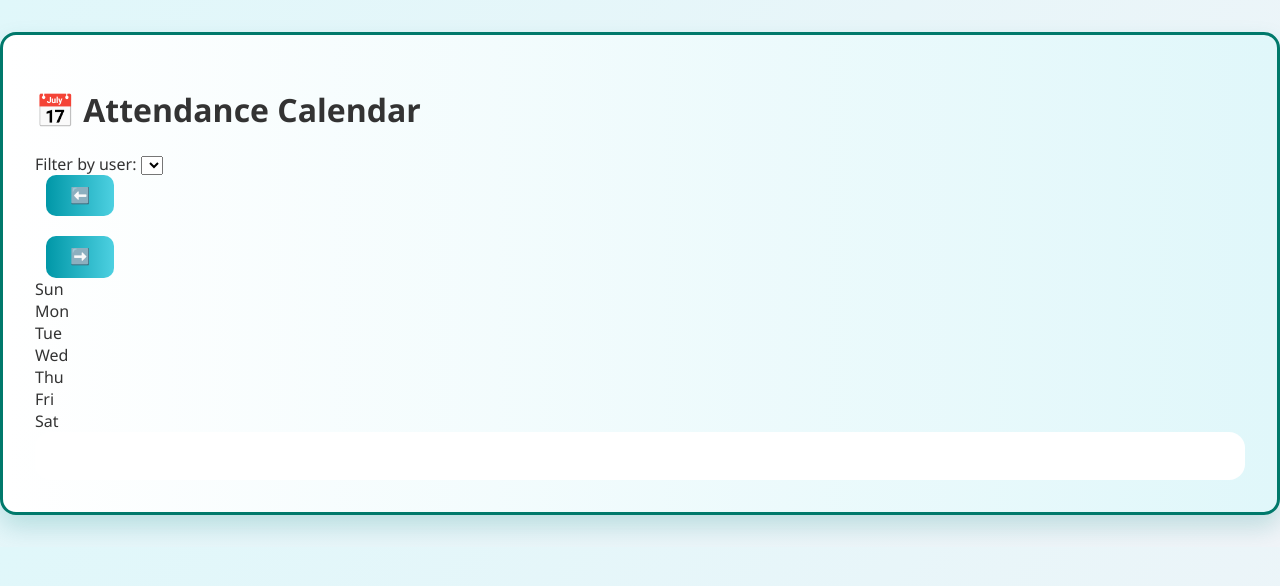
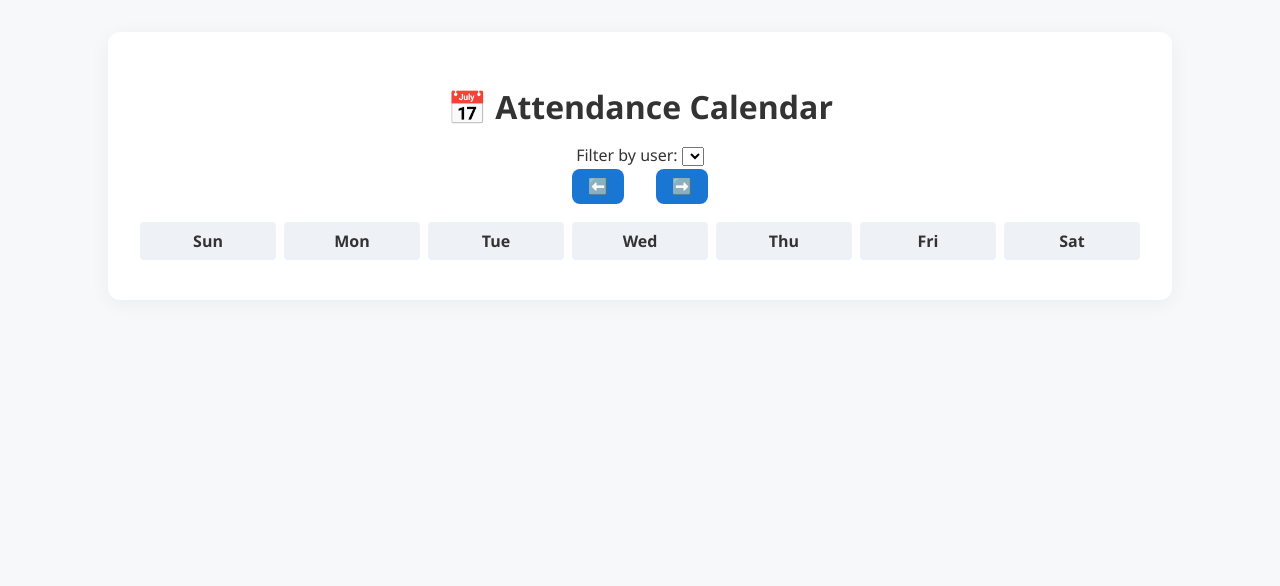
Before and after one commit to GPRaikar/Attendance-Tracker-Backend, a Flask app: page /calendar in a window 1280 px wide. Shown: the top 586 px of the page. Run offline with Flask 3, Linux system fonts and the light colour scheme; lists and menus that the app fills with data are empty.

Commit message:
Update style.css

```diff
--- a/static/style.css
+++ b/static/style.css
@@ -1,250 +1,118 @@
-* {
-  box-sizing: border-box;
-}
-
-html, body {
-  height: auto;
-  overflow-y: auto;
+body {
+  font-family: 'Segoe UI', Tahoma, Geneva, Verdana, sans-serif;
+  background-color: #f6f8fa;
   margin: 0;
-  font-family: 'Segoe UI', Tahoma, Geneva, Verdana, sans-serif;
-  background: linear-gradient(135deg, #e0f7fa, #f0f4f8);
+  padding: 2rem;
   color: #333;
-  padding: 0;
-  overflow-y: auto;
-}
-
-.zoom-wrapper {
-  transform: scale(0.70);
-  transform-origin: top center;
-  width: 100%;
-  overflow: visible;      /* Allow scrolling */
-  height: auto;           /* Allow natural height */
-  padding-bottom: 2rem;   /* Optional: spacing at bottom */
 }
 
 .calendar-container {
- /* transform: scale(0.7); */
-  transform-origin: top center;
-  background: linear-gradient(to right, #ffffff, #e0f7fa);
-  margin: 2rem auto;
+  max-width: 1000px;
+  margin: auto;
+  background: white;
+  border-radius: 12px;
   padding: 2rem;
-  max-width: 1300px;
-  width: 100%;
-  border: 3px solid #00796b;
-  border-radius: 16px;
-  box-shadow: 0 12px 24px rgba(0, 128, 128, 0.2);
-  animation: fadeIn 0.7s ease;
+  box-shadow: 0 4px 20px rgba(0, 0, 0, 0.05);
 }
 
-@keyframes fadeIn {
-  from { opacity: 0; transform: scale(0.95); }
-  to { opacity: 1; transform: scale(1); }
+h1 {
+  text-align: center;
+  margin-bottom: 1rem;
 }
 
-#calendar {
-  background-color: #ffffff;
-  padding: 1.5rem;
-  border-radius: 16px;
+.calendar-toolbar {
+  text-align: center;
+  margin-bottom: 1rem;
+}
+
+.calendar-controls {
+  display: flex;
+  justify-content: center;
+  align-items: center;
+  gap: 1rem;
+}
+
+.calendar-controls button {
+  padding: 0.5rem 1rem;
+  font-size: 1rem;
+  background-color: #1976d2;
+  color: white;
+  border: none;
+  border-radius: 8px;
+  cursor: pointer;
+}
+
+.calendar-grid {
   display: grid;
   grid-template-columns: repeat(7, 1fr);
-  gap: 0.8rem;
-  animation: slideIn 0.6s ease;
+  gap: 0.5rem;
 }
 
-@keyframes slideIn {
-  from { transform: translateY(40px); opacity: 0; }
-  to { transform: translateY(0); opacity: 1; }
+.day-name {
+  font-weight: bold;
+  text-align: center;
+  padding: 0.5rem 0;
+  background-color: #eef2f7;
+  border-radius: 4px;
 }
 
-.calendar-header {
-  background: linear-gradient(90deg, #00796b, #26c6da);
-  color: #fff;
-  padding: 1.5rem;
-  border-radius: 16px;
-  text-align: center;
-  margin-bottom: 1rem;
-  box-shadow: 0 6px 20px rgba(0, 128, 128, 0.3);
+.day {
+  background-color: #f9fbfc;
+  min-height: 120px;
+  padding: 0.5rem;
+  border-radius: 8px;
+  border: 1px solid #e0e0e0;
   position: relative;
-  animation: popUp 0.5s ease-in-out;
 }
 
-@keyframes popUp {
-  0% { transform: scale(0.9); opacity: 0; }
-  100% { transform: scale(1); opacity: 1; }
+.day.empty {
+  background-color: transparent;
+  border: none;
 }
 
-.calendar-header h1 {
-  font-size: 2.7rem;
-  font-weight: bold;
-  margin: 0;
-}
-
-.calendar-subtitle {
-  font-size: 1rem;
-  font-weight: 300;
-  margin-top: 0.5rem;
-}
-
-.filter-section {
-  position: absolute;
-  top: 1rem;
-  right: 1rem;
-  text-align: right;
-}
-
-.filter-section label {
-  font-size: 0.9rem;
-  margin-bottom: 0.3rem;
-  display: block;
-}
-
-.filter-section select {
-  padding: 0.4rem 0.8rem;
-  font-size: 0.9rem;
-  border-radius: 8px;
-  border: 1px solid #ccc;
-}
-
-.calendar-month-label {
-  background-color: #00796b;
-  color: #ffffff;
-  padding: 0.6rem 1.2rem;
-  margin: 0 auto 1.2rem auto;
-  border-radius: 12px;
-  font-size: 1.4rem;
-  font-weight: bold;
-  text-align: center;
-  box-shadow: 0 4px 10px rgba(0, 0, 0, 0.2);
-}
-
-.day.header {
-  background-color: #004d40;
-  color: #ffffff;
-  text-align: center;
-  font-weight: bold;
-  padding: 0.7rem 0;
-  border-radius: 10px;
-}
-
-.day.date-cell {
-  background: rgba(255, 255, 255, 0.9);
-  border-radius: 12px;
-  padding: 0.6rem;
-  border: 3px solid #00796b;
-  display: flex;
-  flex-direction: column;
-  min-height: 110px;
-  backdrop-filter: blur(6px);
-  box-shadow: 0 2px 8px rgba(0, 0, 0, 0.1);
-  transition: transform 0.3s ease, box-shadow 0.3s ease, background 0.3s ease;
-}
-
-.day.date-cell:hover {
-  border-color: #0097a7;
-  background: #e0f7fa;
-  transform: translateY(-5px) scale(1.05);
-  z-index: 10;
-  box-shadow: 0 6px 14px rgba(0, 128, 128, 0.3);
+.today {
+  border: 2px solid #ffa500;
 }
 
 .date {
   font-weight: bold;
-  color: #00796b;
-  font-size: 0.95rem;
-  margin-bottom: 6px;
+  font-size: 1rem;
+  margin-bottom: 0.5rem;
 }
 
-.today {
-  border: 2px solid #00acc1;
-  background-color: #e1f5fe;
+.status-tag {
+  font-size: 0.85rem;
+  margin: 0.2rem 0;
+  padding: 0.2rem 0.4rem;
+  border-radius: 4px;
+  display: block;
+  white-space: nowrap;
+  overflow: hidden;
+  text-overflow: ellipsis;
 }
 
-.entry-grid {
-  display: grid;
-  grid-template-columns: repeat(3, 1fr);
-  gap: 4px;
-  padding-top: 0.3rem;
+.status-tag.wfo {
+  background-color: #e3f2fd;
+  color: #0d47a1;
 }
 
-.initial-box {
-  font-weight: 700;
-  background-color: #f0f0f0;
-  color: #333;
-  text-align: center;
-  font-size: 0.65rem;
-  padding: 4px;
-  border-radius: 6px;
-  border: 1px solid #ccc;
-  box-shadow: 1px 1px 3px rgba(0, 0, 0, 0.07);
-  white-space: nowrap;
-  line-height: 1.2;
-  transition: all 0.2s ease;
-  cursor: default;
+.status-tag.wfh {
+  background-color: #e8f5e9;
+  color: #1b5e20;
 }
 
-.initial-box:hover {
-  transform: scale(1.06);
-  background-color: #e0f7fa;
-  box-shadow: 0 0 6px rgba(0, 128, 128, 0.25);
+.status-tag.leave {
+  background-color: #ffebee;
+  color: #b71c1c;
 }
 
-/* Attendance Colors */
-.initial-box.wfo {
-  background-color: #d0f0c0;
-  color: #256029;
-  border-color: #94c47a;
+.status-tag.unknown {
+  background-color: #eceff1;
+  color: #37474f;
 }
 
-.initial-box.wfh {
-  background-color: #d0eaff;
-  color: #004080;
-  border-color: #7fbde9;
-}
-
-.initial-box.leave {
-  background-color: #ffe0e0;
-  color: #a40000;
-  border-color: #f28b8b;
-}
-
-/* Controls */
-.calendar-controls.bottom-controls {
-  margin-top: 2rem;
-  text-align: center;
-  animation: fadeIn 1s ease-in-out;
-}
-
-.calendar-controls button {
-  padding: 0.7rem 1.5rem;
-  margin: 0 0.7rem;
-  font-size: 1rem;
-  background: linear-gradient(90deg, #0097a7, #4dd0e1);
-  color: white;
-  border: none;
-  border-radius: 10px;
-  cursor: pointer;
-  transition: all 0.3s ease;
-}
-
-.calendar-controls button:hover {
-  background: linear-gradient(90deg, #26c6da, #81d4fa);
-  transform: scale(1.05);
-}
-
-/* Responsive */
 @media (max-width: 768px) {
-  #calendar {
+  .calendar-grid {
     grid-template-columns: repeat(2, 1fr);
   }
-
-  .calendar-container {
-    transform: scale(0.9);
-  }
 }
-
-.day.date-cell:hover {
-  transform: scale(1.08) translateY(-4px);
-  border-color: #26c6da;
-  background: #e0f7fa;
-  box-shadow: 0 8px 18px rgba(0, 128, 128, 0.3);
-}
```
